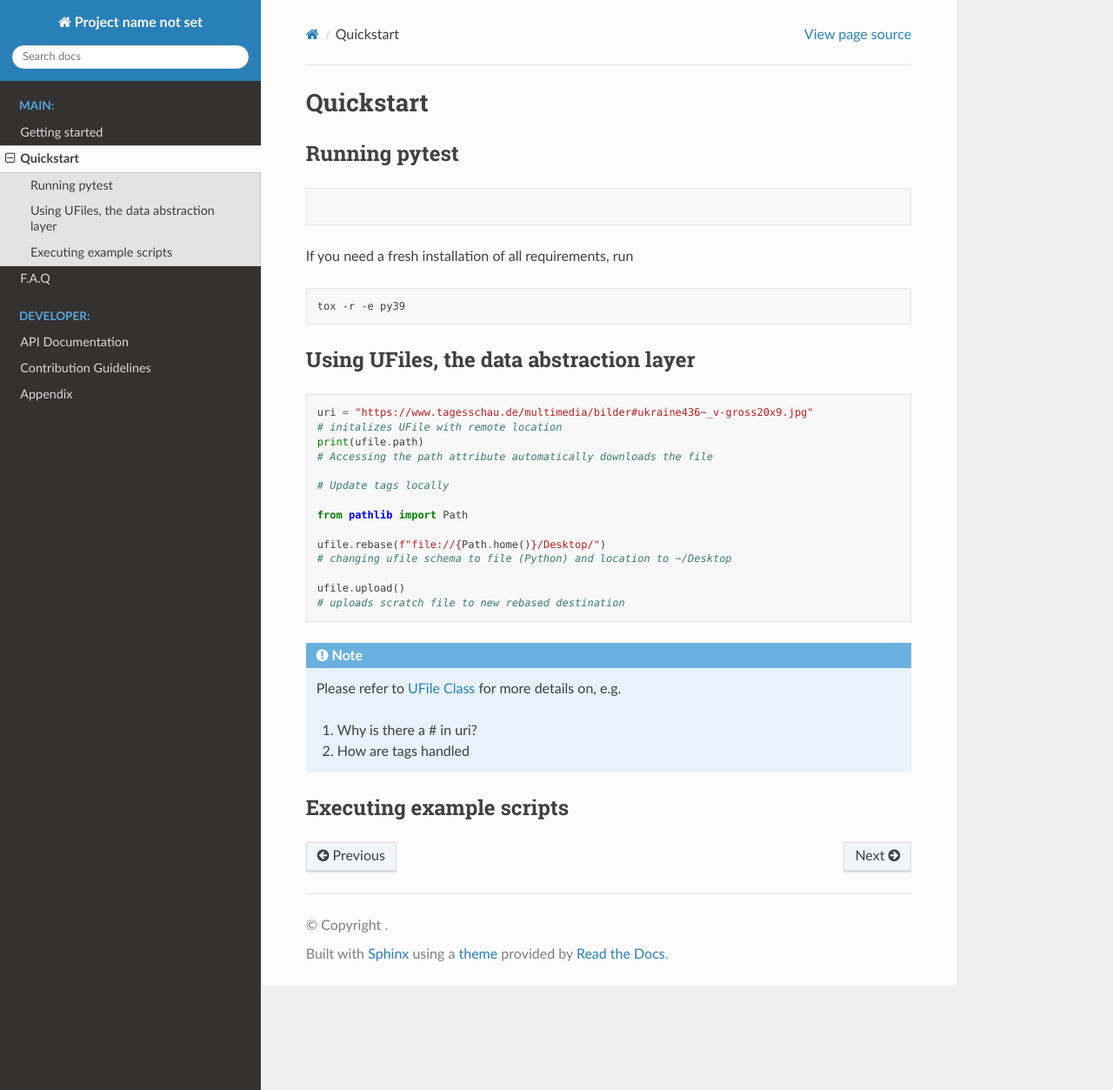
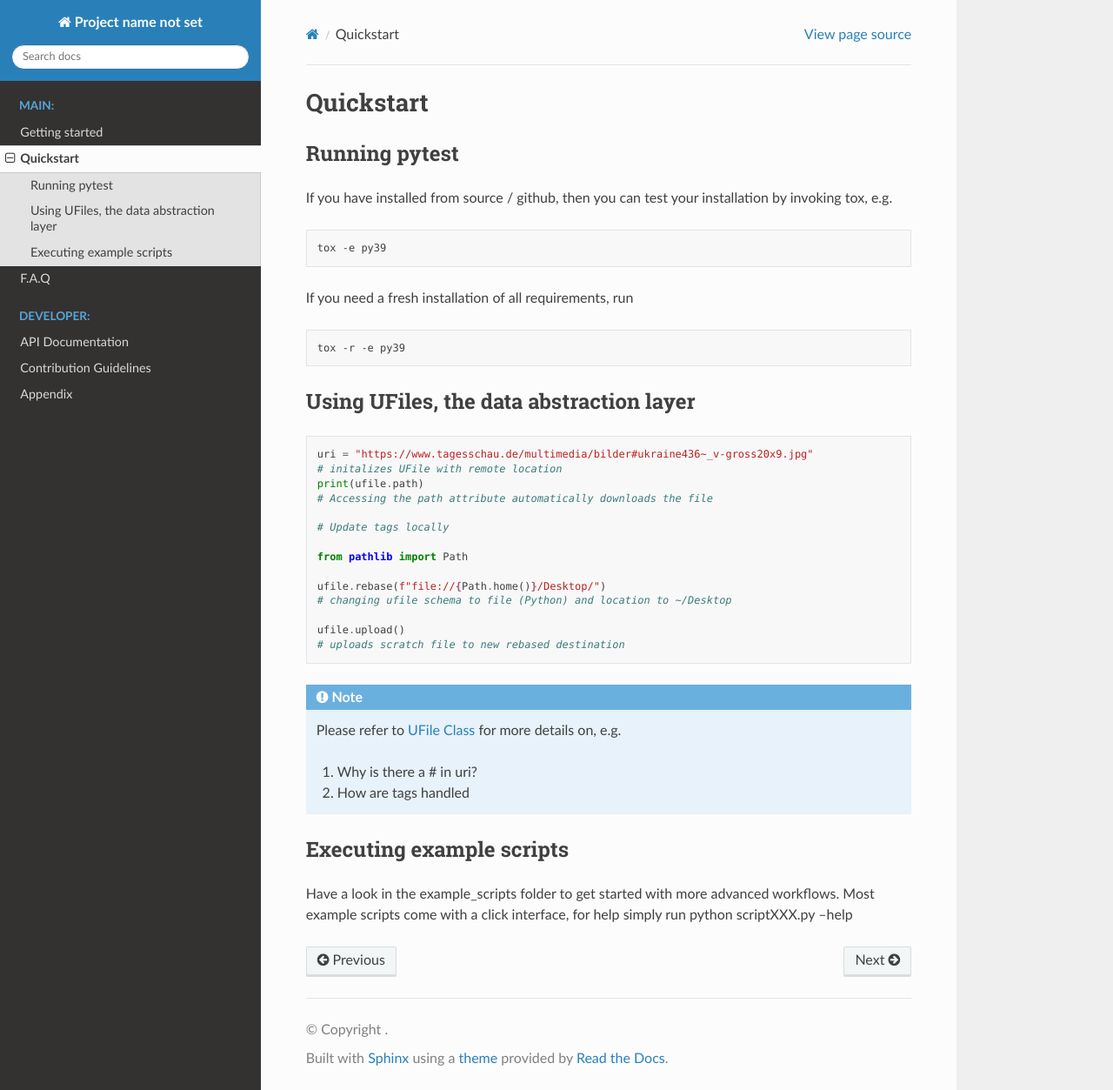
Before and after one commit to urgap/urgap, a Sphinx documentation site: the page built from docs/source/quickstart.rst, in a window 1280 px wide and 1253 px high. Shown: the whole window at 87% size. Built offline with Sphinx 7.4.7 and the Read the Docs theme 2.0.0, drawn with Linux system fonts in a browser that asks for light colours; pages that are not in the unit, such as notebooks, are missing from menus; the version number could not be read and is left out.

Commit message:
Update quickstart.rst
updated some typos

```diff
--- a/docs/source/quickstart.rst
+++ b/docs/source/quickstart.rst
@@ -6,9 +6,11 @@ Quickstart
 Running pytest
 --------------
 
+If you have installed from source / github, then you can test your installation by invoking tox, e.g.
 
 .. code-block:: bash
 
+    tox -e py39
 
 If you need a fresh installation of all requirements, run
 
@@ -48,3 +50,6 @@ Using UFiles, the data abstraction layer
 
 Executing example scripts
 -------------------------
+
+Have a look in the example_scripts folder to get started with more advanced workflows.
+Most example scripts come with a click interface, for help simply run python scriptXXX.py --help
```
